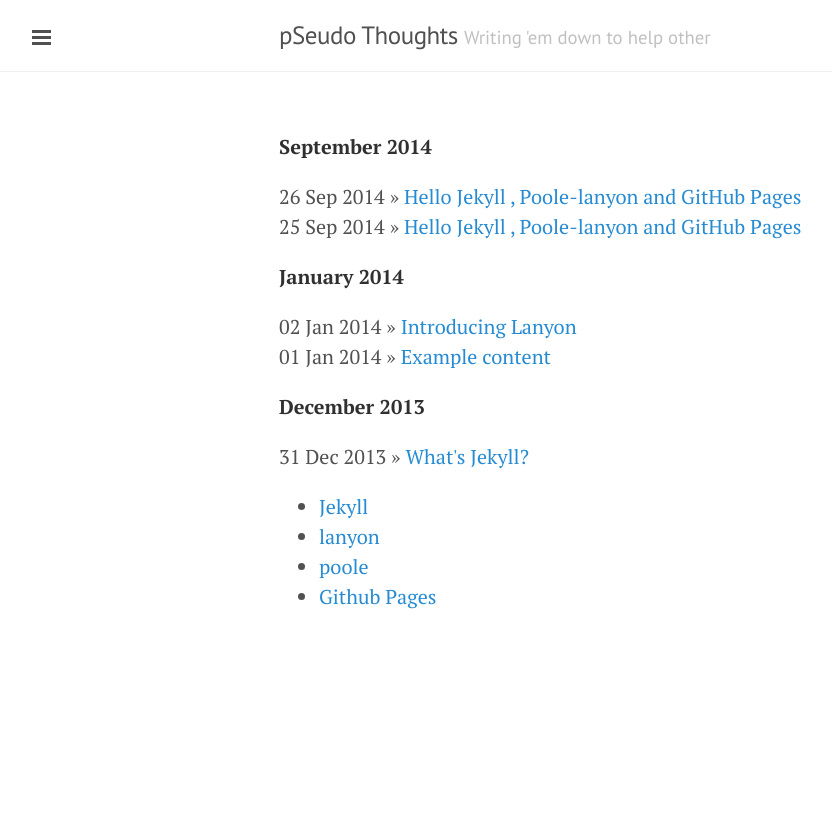
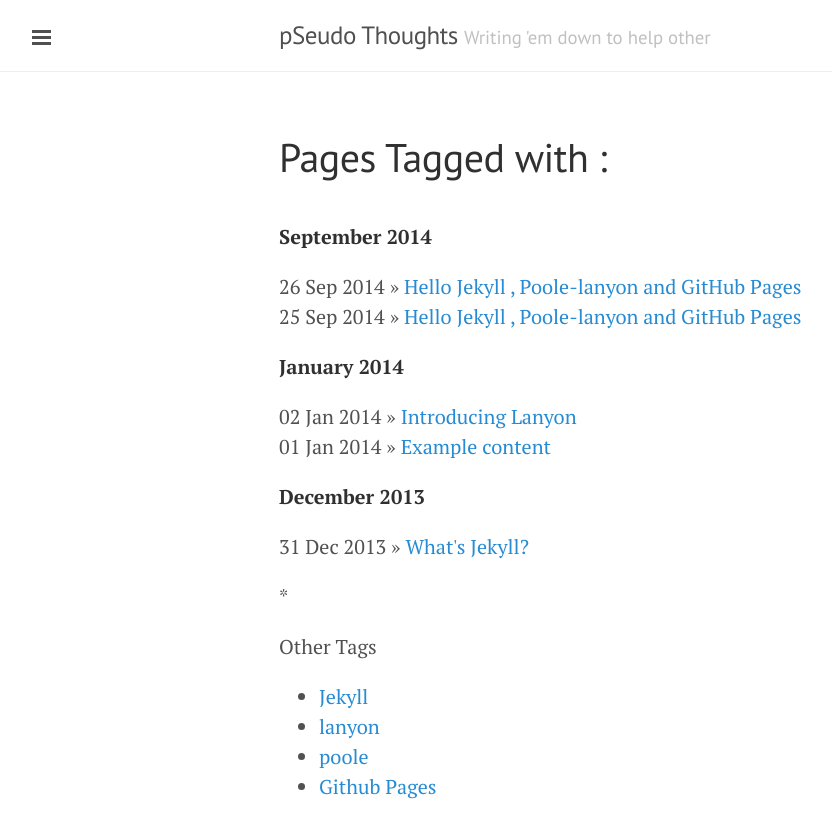
Before and after one commit to DharmeshPandav/dharmeshpandav.github.io, a Jekyll site: the page built from tags/poole/index.html, in a window 1280 px wide. Shown: the top 838 px of the page, without its empty margins (1-833 px from the left). Built offline with Jekyll 4.4.1, drawn with Linux system fonts in a browser that asks for light colours; nearby versions of some CDN libraries; Markdown is read by kramdown in place of the engine named in the settings.

Commit message:
changed config

```diff
--- a/_layouts/tags.html
+++ b/_layouts/tags.html
@@ -1,21 +1,8 @@
 ---
 layout: default
 ---
-<h2 class="post_title">{.{page.title}}</h2>
-<ul>
-    {% for post in site.posts %}
-    {% for tag in post.tags %}
-    {% if tag == page.tag %}
-    <li class="archive_list">
-        <time style="color:#666;font-size:11px;" datetime='{.{post.date | date: "%Y-%m-%d"}}'>{{post.date | date: "%m/%d/%y"}}</time> <a class="archive_list_article_link" href='{.{post.url}}'>{{post.title}}</a>
-        <p class="summary">{{post.summary}}
-        <ul class="tag_list">
-            {% for tag in post.tags %}
-            <li class="inline archive_list"><a class="tag_list_link" href="/tag/{.{ tag }}">{{ tag }}</a></li>
-            {% endfor %}
-        </ul>
-    </li>
-    {% endif %}
-    {% endfor %}
-    {% endfor %}
-</ul>
+
+<div class="page">
+    <h1 class="page-title">Pages Tagged with :  <ins> {{ tags.title }} </ins> </h1>
+    {{ content }}
+</div>
--- a/tags/poole/index.html
+++ b/tags/poole/index.html
@@ -1,5 +1,5 @@
 ---
-layout: default
+layout: tags
 title: poole
 ---
 
@@ -36,9 +36,10 @@ title: poole
         {% endfor %}
     </ul>
 
+* <div class="archive-title">Other Tags</div>
 
-    <ul>
-        {% for tag in site.tags %}
-        <li><a href="/tag/{{ tag[0] }}">{{ tag[0] }}</a></li>
-        {% endfor %}
-    </ul>
+<ul>
+    {% for tag in site.tags %}
+    <li><a href="/tags/{{ tag[0] }}">{{ tag[0] }}</a></li>
+    {% endfor %}
+</ul>
```
